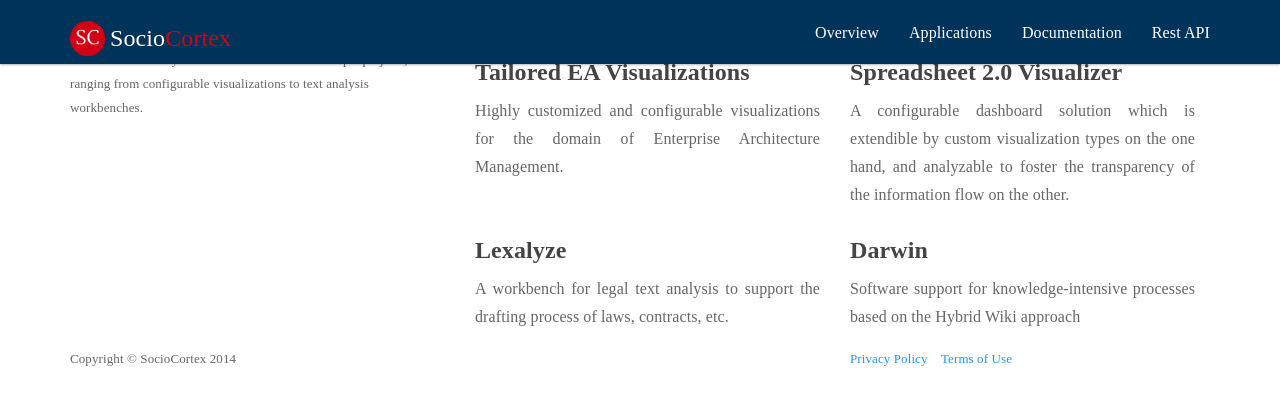
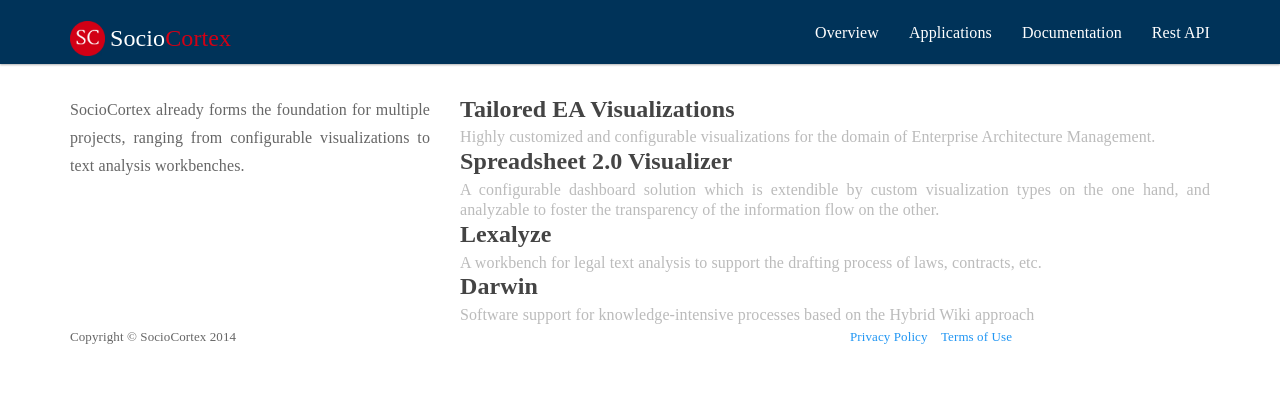
Before and after one commit to manoj5864/sociocortex, a Jekyll site: the page built from applications.html, in a window 1280 px wide. Shown: the top 405 px of the page. Built offline with Jekyll 4.4.1, drawn with Linux system fonts in a browser that asks for light colours.

Commit message:
test bootstrap list groups in applications

```diff
--- a/_layouts/applications.html
+++ b/_layouts/applications.html
@@ -3,26 +3,25 @@
 {% include head.html %}
 <body id="page-top" class="index">
     {% include header.html %}
-
+    <br /><br />
     <section>
         <div class="container">
             <div class="row">
                 <div class="col-lg-4">
-                    SocioCortex already forms the foundation for multiple projects, ranging from configurable visualizations to text analysis workbenches.
+                    <p>SocioCortex already forms the foundation for multiple projects, ranging from configurable visualizations to text analysis workbenches.</p>
                 </div>
                 <div class="col-lg-8">
+                    <a href="{{ post.url }}" class="list-group">
+                        {% for post in site.categories.application %}
 
+                            <h4 class="list-group-item-heading">{{ post.title }}</h4>
+                            <p class="list-group-item-text">
+                                {{ post.teaser }}
+                            </p>
+                        {% endfor %}
 
-                    {% for post in site.categories.application %}
-                    <div class="col-lg-6">
-                        <a href="{{ post.url }}">
-                            <h4>{{ post.title }}</h4>
-                        </a>
-                        <p>
-                            {{ post.teaser }}
-                        </p>
-                    </div>
-                    {% endfor %}
+                    </a>
+
 
                 </div>
             </div>
```
